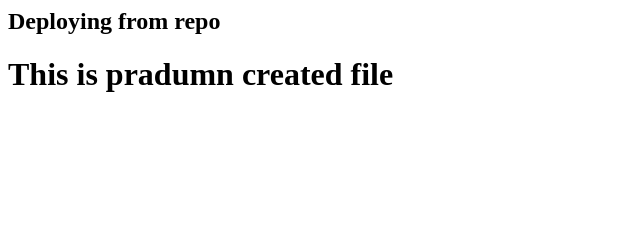
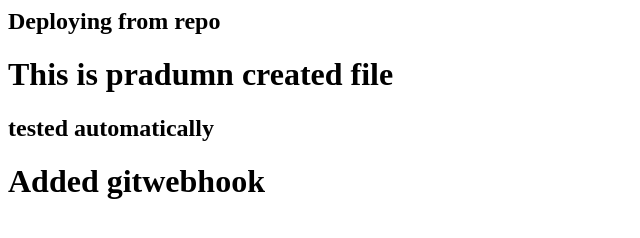
Before and after one commit to PradumnC/ansible-demo, a plain HTML site: page index.html in a window 1280 px wide. Shown: the whole page, without its empty margins (0-640 px from the left). Drawn offline with Linux system fonts and the light colour scheme.

Commit message:
Update index.html

```diff
--- a/index.html
+++ b/index.html
@@ -1,2 +1,4 @@
 <h2>Deploying from repo </h2>
 <h1>This is pradumn created file</h1>
+<h2>tested automatically</h2>
+<h1>Added gitwebhook</h1>
```
